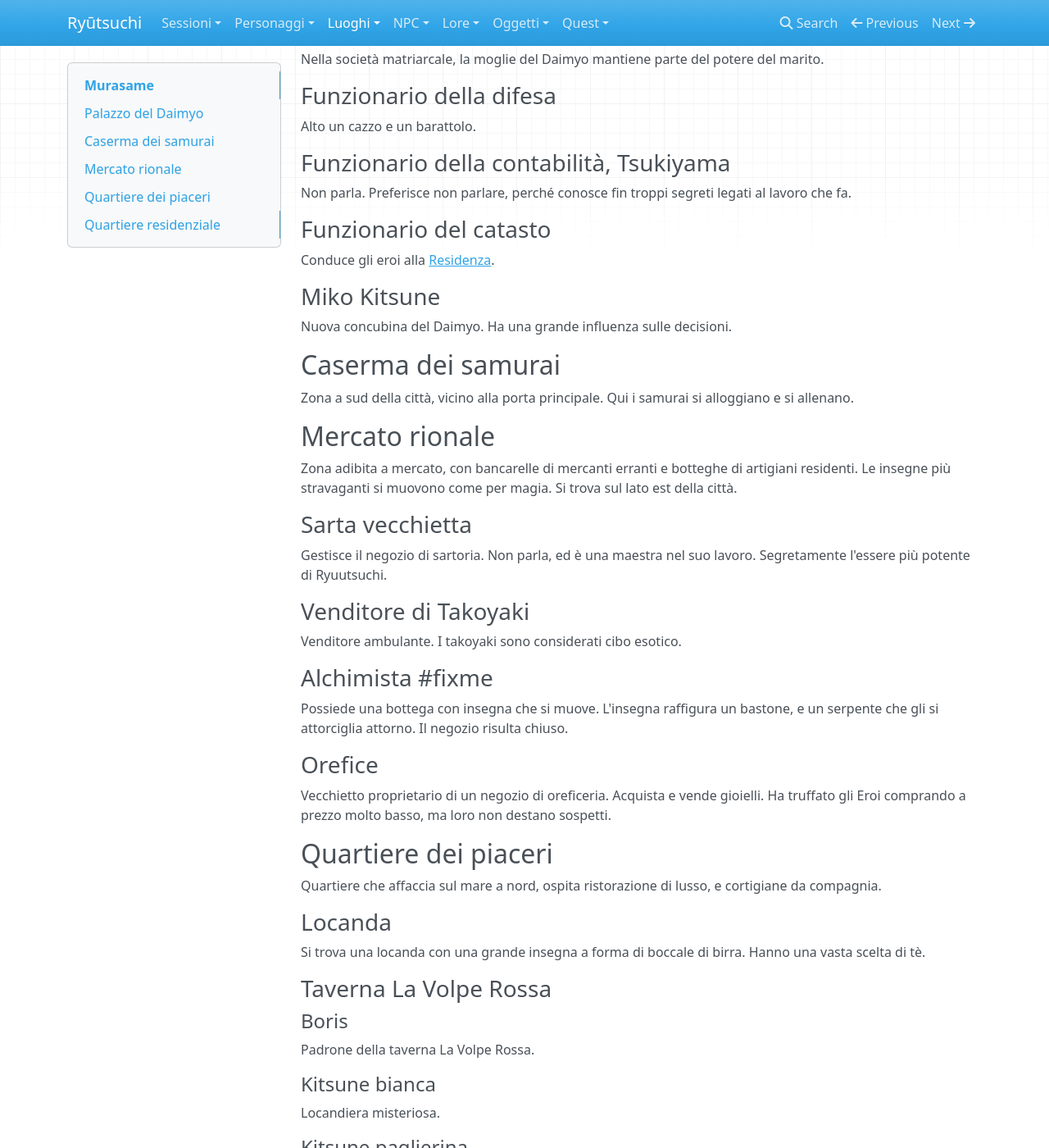
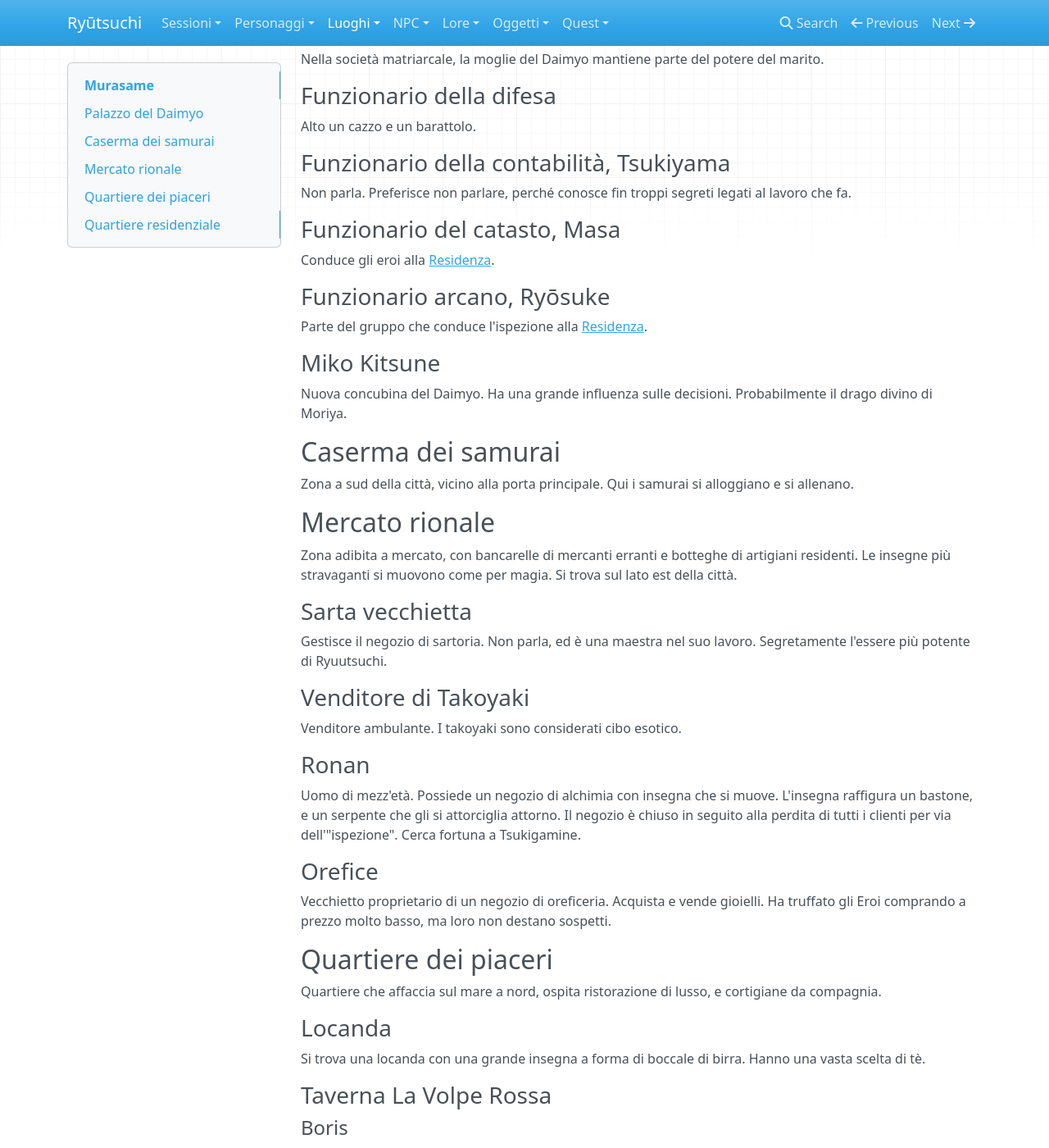
Before and after one commit to LeaX-XIV/ryuutsuchi-note, an MkDocs documentation site: the page built from Note/Murasame.md, in a window 1280 px wide and 1400 px high, scrolled down 420 px. Shown: the whole window at 82% size. Built offline with MkDocs 1.6.1, drawn with Linux system fonts in a browser that asks for light colours; nearby versions of some CDN libraries.

```diff
--- a/Note/Murasame.md
+++ b/Note/Murasame.md
@@ -26,13 +26,18 @@ Alto un cazzo e un barattolo.
 
 Non parla. Preferisce non parlare, perché conosce fin troppi segreti legati al lavoro che fa.
 
-### Funzionario del catasto
+### Funzionario del catasto, Masa
 
 Conduce gli eroi alla [[Residenza]].
 
+### Funzionario arcano, Ryōsuke
+
+Parte del gruppo che conduce l'ispezione alla [[Residenza]].
+
 ### Miko Kitsune
 
-Nuova concubina del Daimyo. Ha una grande influenza sulle decisioni.
+Nuova concubina del Daimyo. Ha una grande influenza sulle decisioni. Probabilmente il drago divino di Moriya.
+
 ## Caserma dei samurai
 
 Zona a sud della città, vicino alla porta principale. Qui i samurai si alloggiano e si allenano.
@@ -49,9 +54,9 @@ Gestisce il negozio di sartoria. Non parla, ed è una maestra nel suo lavoro. Se
 
 Venditore ambulante. I takoyaki sono considerati cibo esotico.
 
-### Alchimista #fixme
+### Ronan
 
-Possiede una bottega con insegna che si muove. L'insegna raffigura un bastone, e un serpente che gli si attorciglia attorno. Il negozio risulta chiuso.
+Uomo di mezz'età. Possiede un negozio di alchimia con insegna che si muove. L'insegna raffigura un bastone, e un serpente che gli si attorciglia attorno. Il negozio è chiuso in seguito alla perdita di tutti i clienti per via dell'"ispezione". Cerca fortuna a Tsukigamine.
 
 ### Orefice
 
--- a/mkdocs.yml
+++ b/mkdocs.yml
@@ -10,6 +10,7 @@ nav:
     - Sessione 7: Sessioni/007.md
     - Sessione 8: Sessioni/008.md
     - Sessione 9: Sessioni/009.md
+    - Sessione 10: Sessioni/010.md
   - Personaggi:
     - Alessandro: Izumi.md
     - Giacomo: Mizuhara.md
@@ -25,6 +26,7 @@ nav:
     - George: George Mastro Tahl.md
   - Lore:
     - Armi Divine: Armi Divine.md
+    - Draghi Leggendari: Draghi Leggendari.md
     - Wyvern:
       - Wyvern: Wyvern.md
       - Jyuratodus: Jyuratodus.md
```
Also changed, not shown: Note/Draghi Leggendari.md (added, +50 -0 lines), Note/Mizuhara.md (+1 -1 lines), Note/Sessioni/008.md (+1 -1 lines), Note/Sessioni/010.md (added, +67 -0 lines).
